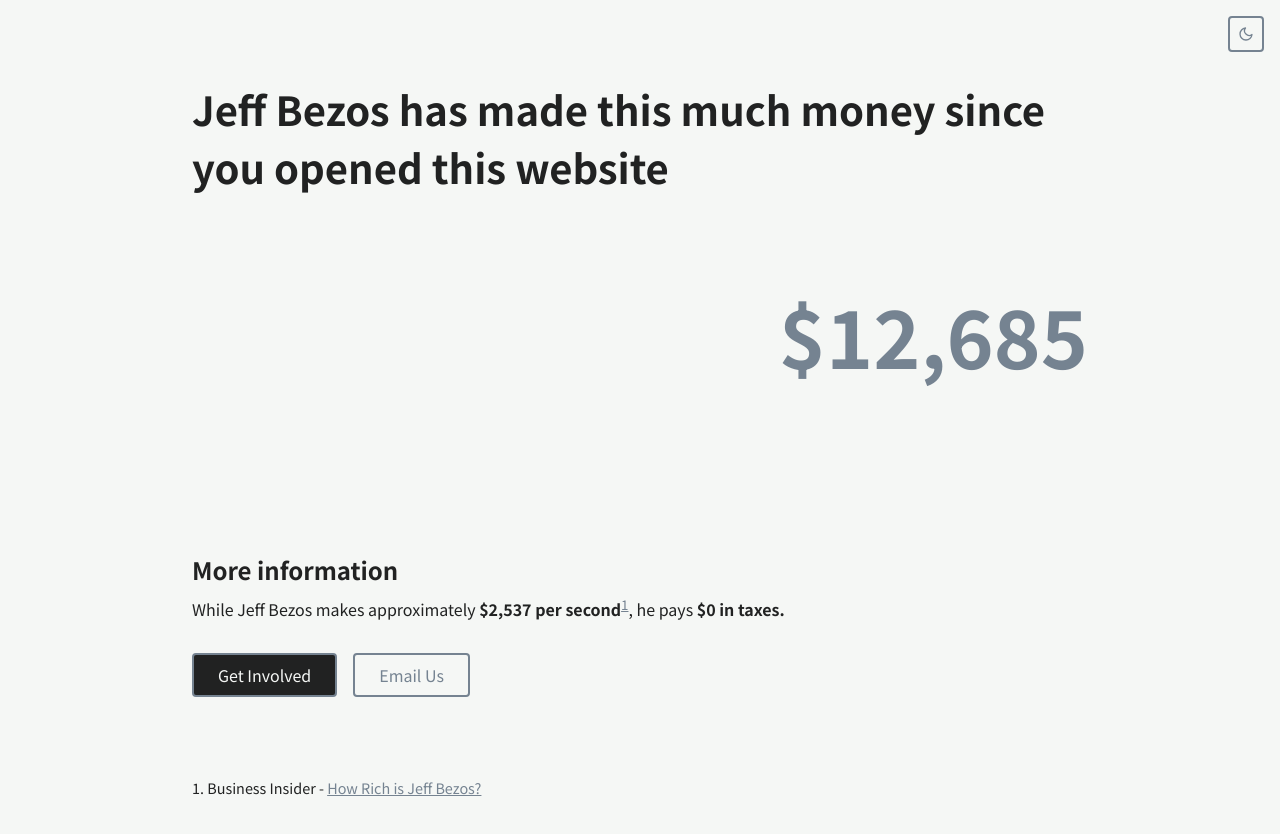
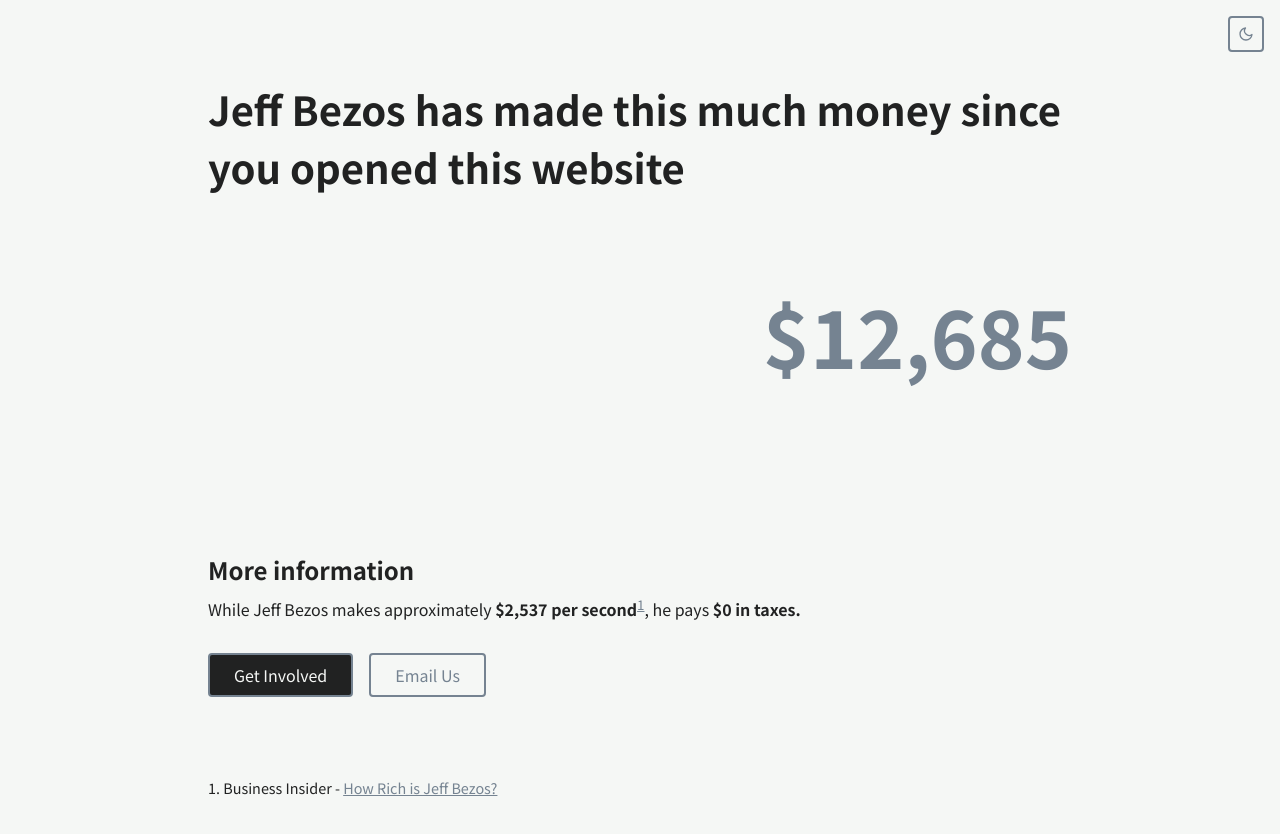
Before and after one commit to astridlyre/jeffery, a plain HTML site: page index.html in a window 1280 px wide. Drawn offline with Linux system fonts and the light colour scheme.

Commit message:
container

```diff
--- a/style.css
+++ b/style.css
@@ -53,6 +53,7 @@ p {
 .container {
   width: 100%;
   margin: 0 auto;
+  padding: 0 var(--side-padding);
 }
 
 @media screen and (min-width: 601px) {
@@ -120,7 +121,6 @@ p {
 
 .page-heading {
   margin-top: var(--side-padding);
-  padding: 0 var(--side-padding);
   width: 100%;
 }
 
@@ -135,7 +135,6 @@ p {
 }
 
 .main {
-  padding: 0 var(--side-padding);
   width: 100%;
 }
 
@@ -163,7 +162,7 @@ p {
 .info {
   margin-top: auto;
   border-radius: var(--radius);
-  padding: var(--side-padding);
+  padding: var(--side-padding) 0;
   width: 100%;
 }
 
@@ -186,7 +185,6 @@ p {
 }
 
 .footer {
-  padding: 0 var(--side-padding);
   margin-bottom: var(--side-padding);
   width: 100%;
   display: flex;
```
